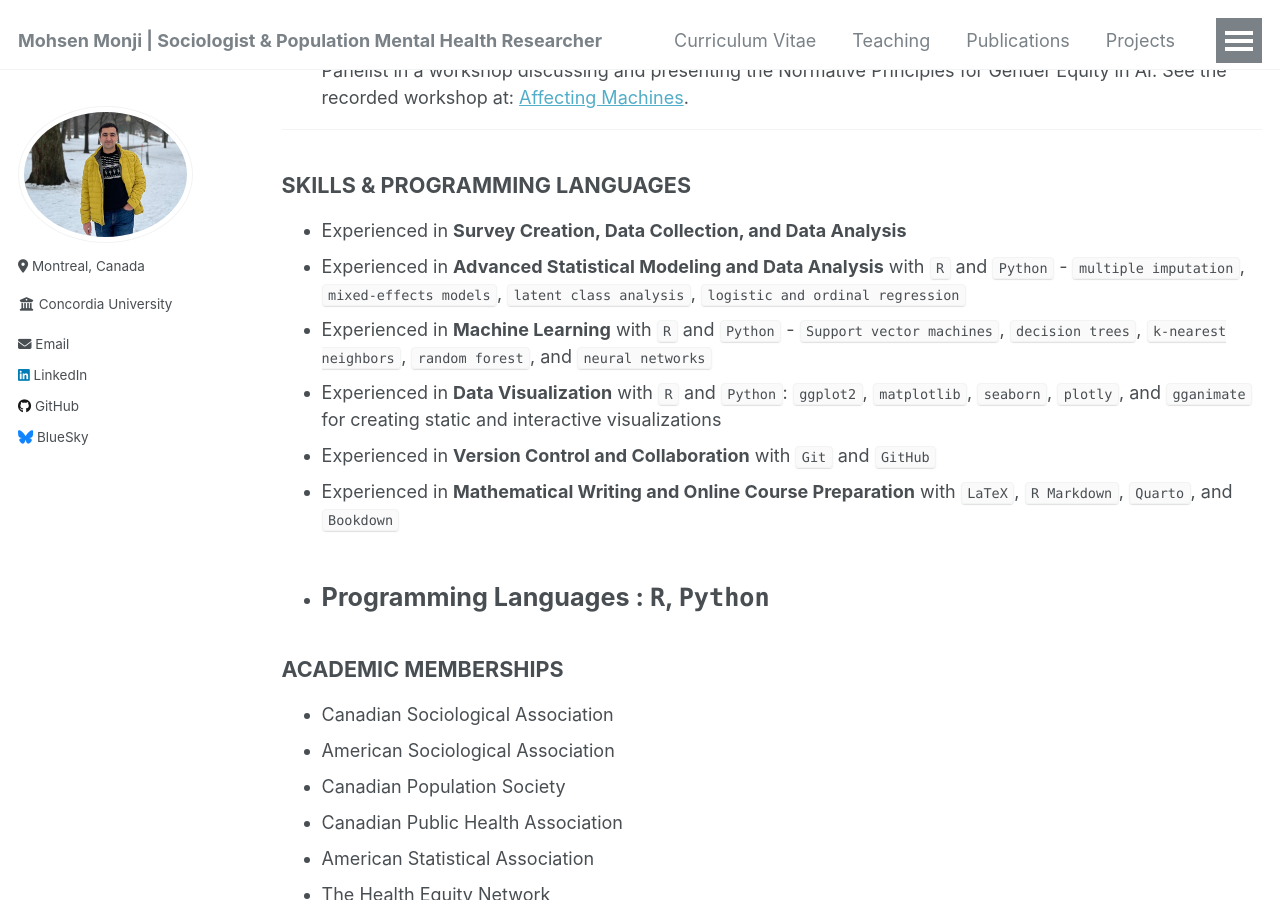
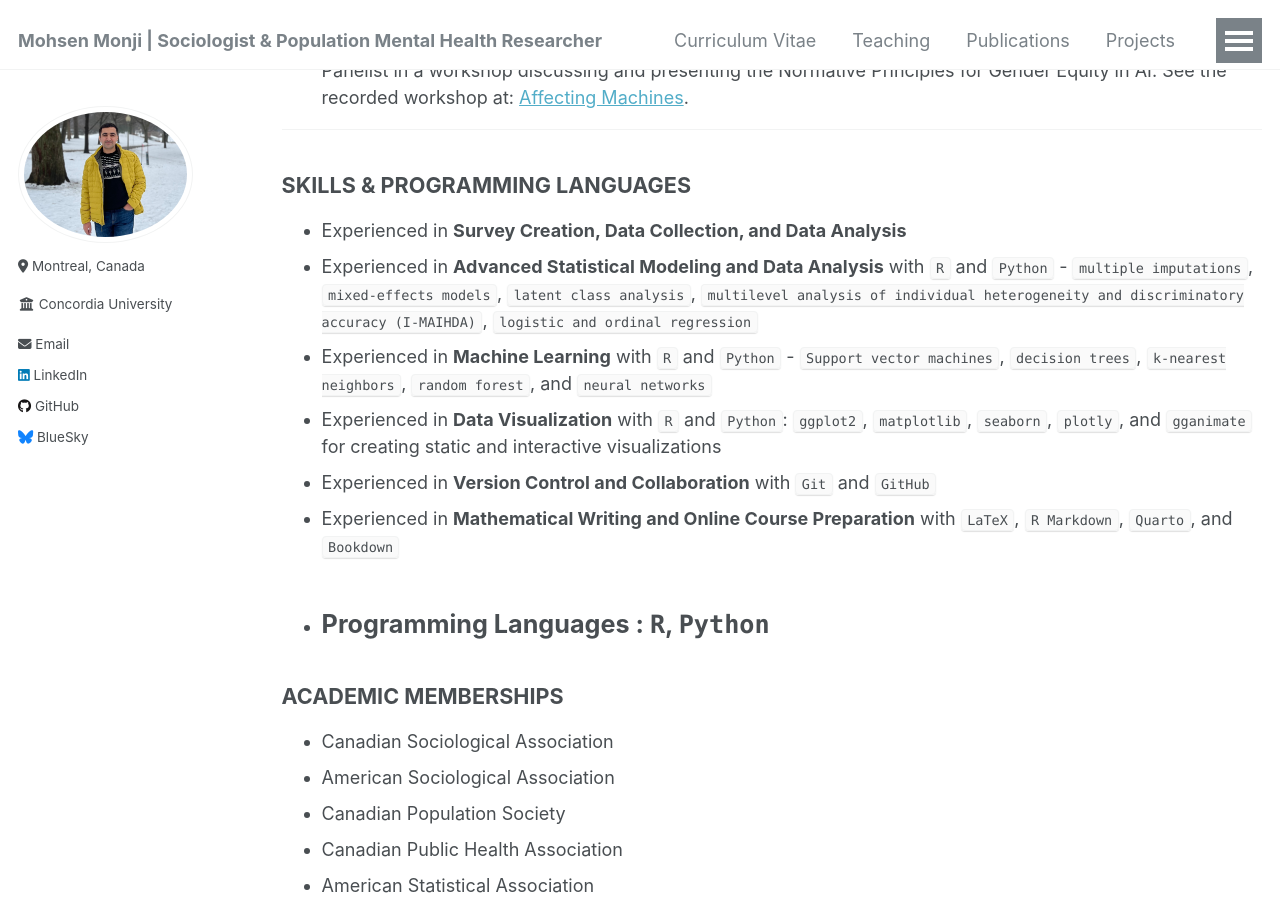
Before and after one commit to Mohsnmonji/mohsnmonji.github.io, a Jekyll site: the page built from _pages/Curriculum Vitae.md, in a window 1280 px wide and 900 px high, scrolled down 3238 px. Built offline with Jekyll 4.4.1, drawn with Linux system fonts in a browser that asks for light colours.

Commit message:
Update Curriculum Vitae.md

```diff
--- a/_pages/Curriculum Vitae.md
+++ b/_pages/Curriculum Vitae.md
@@ -115,7 +115,7 @@ redirect_from:
 
 ### **SKILLS & PROGRAMMING LANGUAGES**
 - Experienced in **Survey Creation, Data Collection, and Data Analysis**
-- Experienced in **Advanced Statistical Modeling and Data Analysis** with `R` and `Python` - `multiple imputation`, `mixed-effects models`, `latent class analysis`, `logistic and ordinal regression`
+- Experienced in **Advanced Statistical Modeling and Data Analysis** with `R` and `Python` - `multiple imputations`, `mixed-effects models`, `latent class analysis`, `multilevel analysis of individual heterogeneity and discriminatory accuracy (I-MAIHDA)`, `logistic and ordinal regression`
 - Experienced in **Machine Learning** with `R` and `Python` - `Support vector machines`, `decision trees`, `k-nearest neighbors`, `random forest`, and `neural networks`
 - Experienced in **Data Visualization** with `R` and `Python`: `ggplot2`, `matplotlib`, `seaborn`, `plotly`, and `gganimate` for creating static and interactive visualizations
 - Experienced in **Version Control and Collaboration** with `Git` and `GitHub`
```
